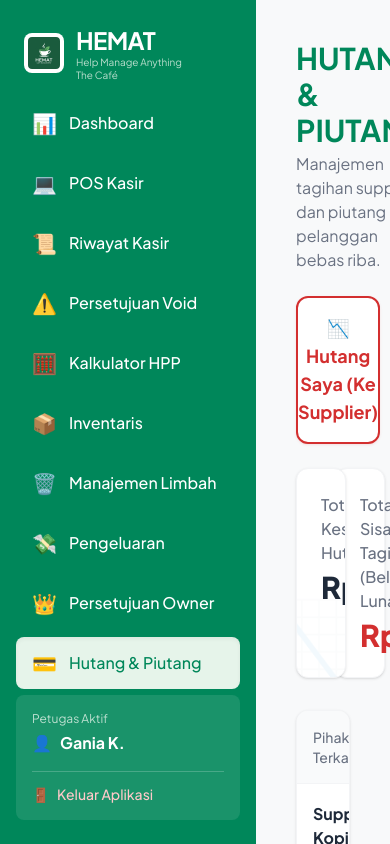
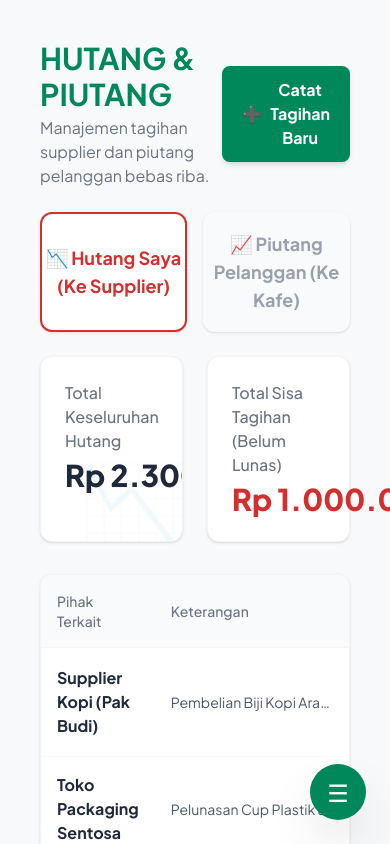
Before and after one commit to gania04/HEMAT-Help_Manage_Anything_The_Caf-, a Next.js app: page /debts in a window 390 px wide. Built offline with nearby package versions, Linux system fonts and the light colour scheme; no server answers.

Commit message:
feat: make sidebar responsive for mobile devices

```diff
--- a/src/components/layout/Sidebar.tsx
+++ b/src/components/layout/Sidebar.tsx
@@ -25,10 +25,40 @@ export function Sidebar({ activeUser = 'Gania K.', activeRole = 'owner' }: Reado
     { name: 'Pengaturan & Akses', path: '/settings', icon: '⚙️', roles: ['owner'] },
   ];
 
+  const [isOpen, setIsOpen] = React.useState(false);
+
   const menuItems = allMenuItems.filter(item => item.roles.includes(activeRole));
 
+  // Tutup sidebar di mobile saat pindah halaman
+  React.useEffect(() => {
+    setIsOpen(false);
+  }, [pathname]);
+
   return (
-    <aside className="w-64 bg-[#00875A] text-white flex flex-col h-full">
+    <>
+      {/* Mobile Toggle Button */}
+      <button
+        onClick={() => setIsOpen(!isOpen)}
+        className="md:hidden fixed bottom-6 right-6 z-50 bg-[#00875A] text-white p-4 rounded-full shadow-2xl transition-transform hover:scale-105 flex items-center justify-center w-14 h-14"
+      >
+        <span className="text-2xl">{isOpen ? '✕' : '☰'}</span>
+      </button>
+
+      {/* Mobile Overlay */}
+      {isOpen && (
+        <div
+          className="md:hidden fixed inset-0 bg-black/50 z-40 backdrop-blur-sm transition-opacity"
+          onClick={() => setIsOpen(false)}
+        />
+      )}
+
+      {/* Sidebar */}
+      <aside className={`
+        fixed md:static inset-y-0 left-0 z-40
+        w-64 bg-[#00875A] text-white flex flex-col h-full
+        transition-transform duration-300 ease-in-out
+        ${isOpen ? 'translate-x-0' : '-translate-x-full md:translate-x-0'}
+      `}>
         <div className="p-6 pb-4 flex items-center gap-3">
           <Image src="/icon-192x192.png" alt="HEMAT Logo" width={40} height={40} className="bg-white p-1 rounded-lg" unoptimized={true} />
           <div>
@@ -68,5 +98,6 @@ export function Sidebar({ activeUser = 'Gania K.', activeRole = 'owner' }: Reado
           </form>
         </div>
       </aside>
+    </>
   );
 }
```
Lines whose indentation alone changed are shown as unchanged.
